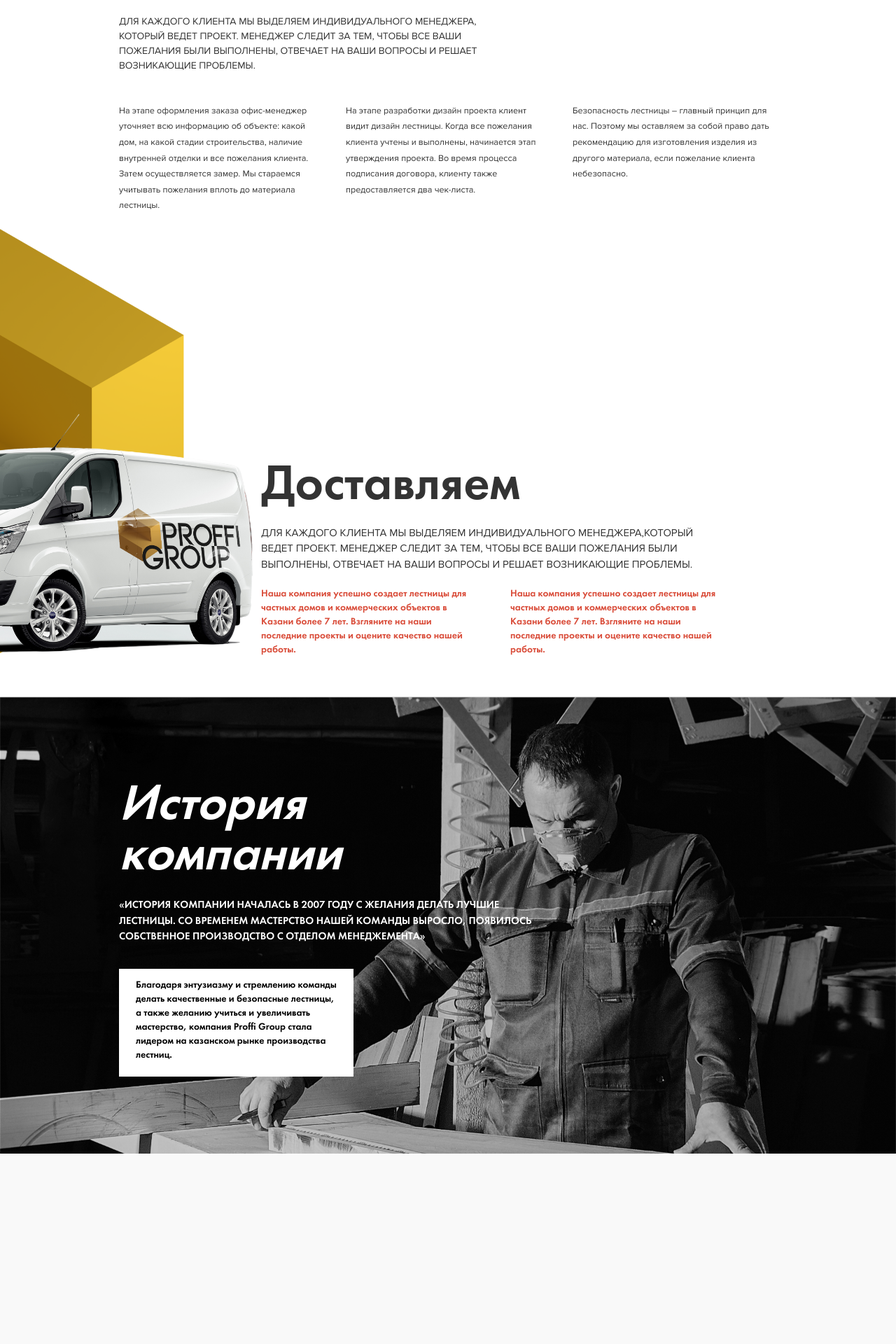
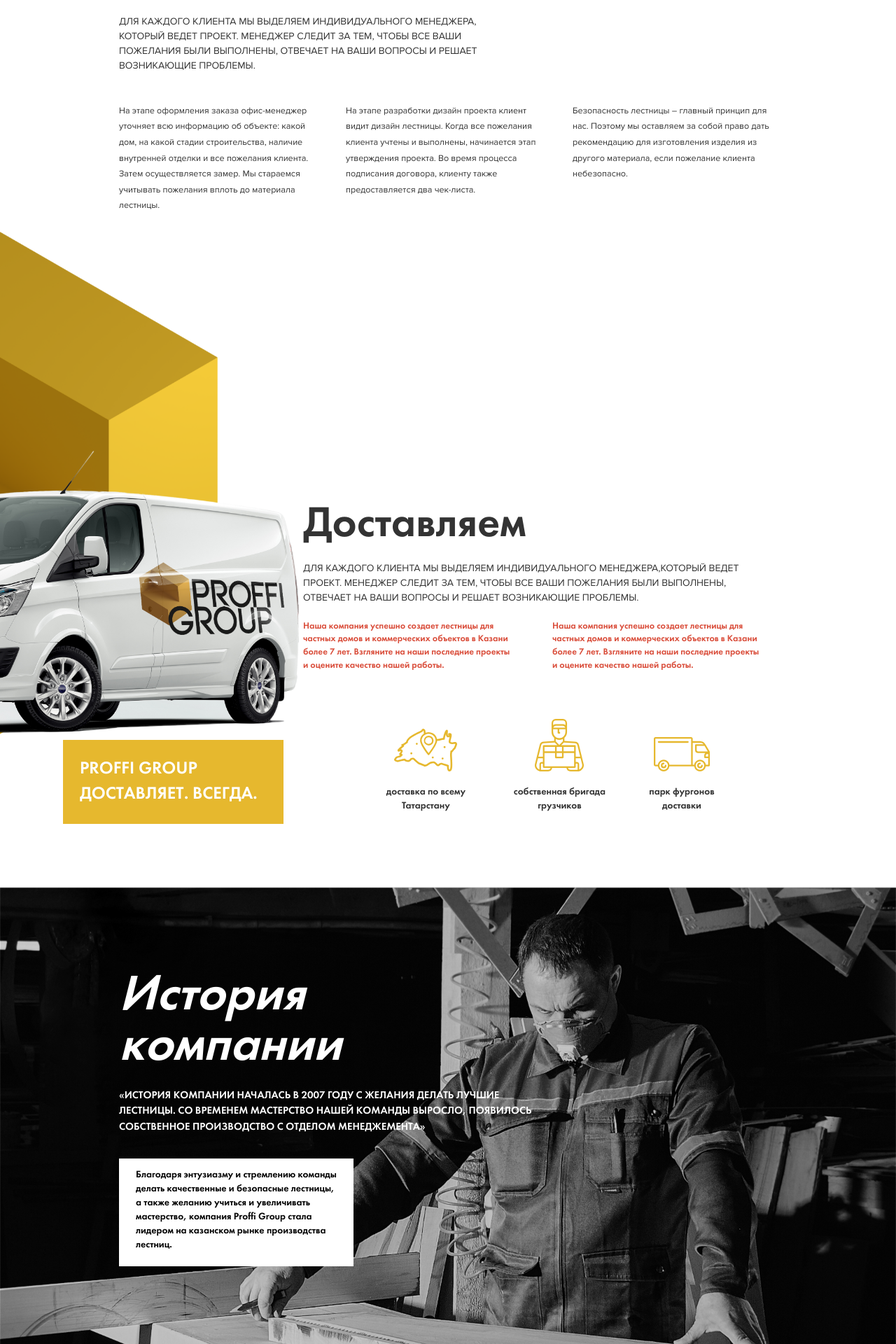
Before and after one commit to Mikhail11/Proffi-Group, a PHP site: page /index2.html in a window 1280 px wide. Shown: the part 4087-6007 px from the top of the page at 70% size. Before the commit the page ends 5735 px from the top, so only its background shows below. Run offline with PHP 8.4, Linux system fonts and the light colour scheme.

Commit message:
Седьмой блок доделан

```diff
--- a/css/style2.css
+++ b/css/style2.css
@@ -52,13 +52,25 @@ html {
 body {
     font-family: 'FuturaDemiC', sans-serif;
 }
-/*  navbar */
 
-.navbar {
+
+.flexible {
     display: flex;
     display: -webkit-box;
     display: -webkit-flex;
     display: -ms-flexbox;
+    align-items: center;
+    -webkit-box-align: center;
+    -webkit-align-items: center;
+    -ms-flex-align: center;
+    justify-content: space-between;
+    -webkit-box-pack: justify;
+    -webkit-justify-content: space-between;
+}
+
+/*  navbar */
+
+.navbar {
     width: 100%;
     padding: 1.4rem 5rem;
     box-shadow: 2px 2px 4px 2px #b3b0b0;
@@ -204,21 +220,9 @@ body {
 /* section */
 
 .section {
-    display: flex;
-    display: -webkit-box;
-    display: -webkit-flex;
-    display: -ms-flexbox;
     width: 100%;
     padding: 3rem 0;
     background-color: #fff;
-    align-items: center;
-    -webkit-box-align: center;
-    -webkit-align-items: center;
-    -ms-flex-align: center;
-    justify-content: space-between;
-    -webkit-box-pack: justify;
-    -webkit-justify-content: space-between;
-    -ms-flex-pack: justify;
     flex-direction: column;
 }
 
@@ -235,6 +239,10 @@ body {
 
 .section__content {
     width: 94rem;
+}
+
+.section__content_long {
+    width:110rem;
 }
 
 .section__content_collapse {
@@ -816,36 +779,30 @@ body {
 }
 
 .logistic__header {
-    font-size: 7.2rem;
+    font-size: 6.2rem;
     width:40.28rem;
-    margin-top: 32.8rem;
-    margin-left: 20.3rem;
+    margin-top: 38.8rem;
+    margin-left: 34.3rem;
     line-height: 0.9;
     font-family: 'FuturaDemiC', sans-serif;
 }
 
 .logistic__sub-header {
     display: block;
-    font-size: 1.5rem;
+    font-size: 1.4rem;
     width: 70%;
     margin-top: 2.2rem;
-    margin-left: 20.3rem;
+    margin-left: 34.3rem;
     line-height: 1.5;
     font-family: 'Proxima Nova Rg', sans-serif;
 }
 
 .logistic__description-block {
-    display: -webkit-box;
-    display: -ms-flexbox;
-    display: flex;
     -webkit-box-align: start;
     -ms-flex-align: start;
     align-items: flex-start;
-    -webkit-box-pack:justify;
-    -ms-flex-pack:justify;
-    justify-content:space-between;
     margin-top: 2.2rem;
-    margin-left: 20.3rem;
+    margin-left: 34.3rem;
     width:70%;
 }
 
@@ -853,9 +810,65 @@ body {
     color: #d94b38;
     width: 30.2rem;
     display: block;
+    font-size: 1.3rem;
 }
 
-/* wood */
+.logistic-footer {
+    margin: 6.2rem 0 6rem 0;
+    align-items: baseline;
+}
+.logistic-footer__slogan-block {
+    align-self: center;
+    width:31.5rem;
+    padding:2.4rem;
+    margin-top: 3rem;
+    background-color: #e6b82e;
+}
+
+.logistic-footer__slogan-text {
+    color:#fff;
+    font-size: 2.5rem;
+}
+
+.logistic-footer__symbols {
+    padding: 0 14rem 0 6rem;
+}
+
+.logistic-footer__symbols-item:first-child {
+    margin-left: 0;
+}
+
+.logistic-footer__symbols-item:last-child {
+    margin-right: 0;
+}
+
+.logistic-footer__symbols-img {
+    display:block;
+    margin: 0 auto 2rem;
+
+}
+.logistic-footer__symbols-text {
+    display: block;
+    text-align: center;
+    width:90%;
+    margin: 0 auto;
+}
+
+
+.icon1 {
+    width:9rem;
+    margin-top: 1.4rem;
+}
+
+.icon2 {
+    width:7rem;
+}
+
+.icon3 {
+    width: 8rem;
+    margin-top: 2.6rem;
+}
+/* styles for support */
 
 .backgrounded {
     background-image: url("../img/history/Pic_1.png");
@@ -878,8 +891,8 @@ body {
     left: 0;
     top: 0;
     background-image: url("../img/logistic/pic1.png");
-    height: 63rem;
-    width: 38.1rem;
+    height: 76rem;
+    width: 45.1rem;
     background-size: cover;
 
 }
--- a/index2.html
+++ b/index2.html
@@ -19,7 +19,7 @@
 
 </head>
 <body>
-<nav class="navbar">
+<nav class="flexible navbar">
     <div class="navbar__item navbar__item_left">
         <img src="img/Logo.png"  class="navbar__image">
     </div>
@@ -59,7 +59,7 @@
         <a href="tel:+78432023411" class="btn btn_yellow">+7&nbsp;843&nbsp;202-34-11</a>
     </div>
 </nav>
-<section class="section">
+<section class="section flexible">
     <div class="section__content">
         <div class="intro">
             <span class="intro__text-block intro__text-block_head">
@@ -71,7 +71,7 @@
             <a class="intro__button btn btn_white">Заказать</a>
             <div class="intro__image-block"></div>
         </div>
-        <div class="skills">
+        <div class="skills flexible">
             <div class="skills__item">
                 <div class="skills__icon icon-time"></div>
                 <span class="skills_text">
@@ -94,7 +94,7 @@
         </div>
     </div>
 </section>
-<section class="section" id="projects">
+<section class="section flexible" id="projects">
     <div class="section__content">
         <div class="projects">
             <div class="project__text-block">
@@ -102,7 +102,7 @@
                 <span class="projects__sub-header">Наша компания успешно создает лестницы для частных домов и коммерческих объектов в Казани более 7 лет. Взгляните на наши последние проекты и оцените качество нашей работы.</span>
             </div>
             <div class="projects__preview">
-                <div class="projects__row">
+                <div class="projects__row flexible">
                     <div class="projects__preview-item">
                         <img src="img/preview/pic 1.png" class="projects__preview-img">
                         <div class="projects__preview-shade">
@@ -125,7 +125,7 @@
                         </div>
                     </div>
                 </div>
-                <div class="projects__row">
+                <div class="projects__row flexible">
                     <div class="projects__preview-item">
                         <img src="img/preview/pic 4.png" class="projects__preview-img">
                         <div class="projects__preview-shade">
@@ -155,9 +155,9 @@
         </div>
     </div>
 </section>
-<section class="section section_relative" id="materials">
+<section class="section section_relative flexible" id="materials">
     <div class="section__content">
-        <div class="materials">
+        <div class="materials flexible">
             <span class="materials__header">Лучшее дерево</span>
             <span class="materials__sub-header">
                 Качество дерева играет решающую роль в создании лестницы. Твердость, фактура, качество обработки и сушки — все эти и многие другие факторы сказываются на качестве итогового продукта.
@@ -216,7 +216,7 @@
     </div>
     <div class="wood"></div>
 </section>
-<section class="section" id="safety">
+<section class="section flexible" id="safety">
     <div class="section__content">
         <div class="safety">
             <span class="safety__header">Безопасность</span>
@@ -234,7 +234,7 @@
                     <b>ВСЁ</b> ДЛЯ <b>БЕЗОПАСНОСТИ</b> ВАШИХ ДЕТЕЙ
                 </span>
             </div>
-            <div class="safety__properties">
+            <div class="safety__properties flexible">
                 <div class="safety__properties-item">
                     <img src="img/safety/icon1.svg" class="safety__properties-img">
                     <span class="safety__properties-text">
@@ -259,7 +259,7 @@
         </div>
     </div>
 </section>
-<section class="section section_not-margin-btm" id="workflow">
+<section class="section section_not-margin-btm flexible" id="workflow">
     <div class="section__content">
         <div class="workflow">
             <span class="workflow__header">Отвечаем за качество</span>
@@ -271,7 +271,7 @@
                 МЕНЕДЖЕР СЛЕДИТ ЗА ТЕМ, ЧТОБЫ ВСЕ ВАШИ ПОЖЕЛАНИЯ БЫЛИ ВЫПОЛНЕНЫ,
                 ОТВЕЧАЕТ НА ВАШИ ВОПРОСЫ И РЕШАЕТ ВОЗНИКАЮЩИЕ ПРОБЛЕМЫ.
             </span>
-            <div class="workflow__orders">
+            <div class="workflow__orders flexible">
                 <span class="workflow__order">
                     На этапе оформления заказа офис-менеджер уточняет всю информацию об объекте: какой дом, на какой стадии строительства, наличие внутренней отделки и все пожелания клиента. Затем осуществляется замер. Мы стараемся учитывать пожелания вплоть до материала лестницы.
                 </span>
@@ -285,30 +285,52 @@
         </div>
     </div>
 </section>
-<section class="section section_relative">
-    <div class="section__content">
-        <div class="logistic">
+<section class="section section_relative flexible">
+    <div class="section__content_long">
+        <div class="section__content">
+            <div class="logistic">
             <span class="logistic__header">
                 Доставляем
             </span>
-            <span class="logistic__sub-header">
+                <span class="logistic__sub-header">
                 ДЛЯ КАЖДОГО КЛИЕНТА МЫ ВЫДЕЛЯЕМ ИНДИВИДУАЛЬНОГО МЕНЕДЖЕРА,КОТОРЫЙ ВЕДЕТ ПРОЕКТ.
                 МЕНЕДЖЕР СЛЕДИТ ЗА ТЕМ, ЧТОБЫ ВСЕ ВАШИ ПОЖЕЛАНИЯ БЫЛИ ВЫПОЛНЕНЫ,
                 ОТВЕЧАЕТ НА ВАШИ ВОПРОСЫ И РЕШАЕТ ВОЗНИКАЮЩИЕ ПРОБЛЕМЫ.
             </span>
-            <div class="logistic__description-block">
+                <div class="logistic__description-block flexible">
                 <span class="logistic__description-item">
                     Наша компания успешно создает лестницы для частных домов и коммерческих объектов в Казани более 7 лет. Взгляните на наши последние проекты и оцените качество нашей работы.
                 </span>
-                <span class="logistic__description-item">
+                    <span class="logistic__description-item">
                     Наша компания успешно создает лестницы для частных домов и коммерческих объектов в Казани более 7 лет. Взгляните на наши последние проекты и оцените качество нашей работы.
                 </span>
+                </div>
             </div>
+        </div>
+        <div class="logistic-footer flexible">
+            <div class="logistic-footer__slogan-block">
+                    <span class="logistic-footer__slogan-text">
+                        <b>PROFFI GROUP</b><br/>ДОСТАВЛЯЕТ. ВСЕГДА.
+                    </span>
+            </div>
+            <div class="logistic-footer__symbols flexible">
+                <div class="logistic-footer__symbols-item">
+                    <img src="img/logistic/icon1.svg" class="logistic-footer__symbols-img icon1">
+                    <span class="logistic-footer__symbols-text">доставка по всему Татарстану</span>
+                </div>
+                <div class="logistic-footer__symbols-item">
+                    <img src="img/logistic/icon2.svg"  class="logistic-footer__symbols-img icon2">
+                    <span class="logistic-footer__symbols-text">собственная бригада грузчиков</span>
+                </div>
+                <div class="logistic-footer__symbols-item">
+                    <img src="img/logistic/icon3.svg"  class="logistic-footer__symbols-img icon3">
+                    <span class="logistic-footer__symbols-text">парк фургонов доставки</span>
+                </div>
         </div>
     </div>
     <div class="auto_img"></div>
 </section>
-<section class="section backgrounded" id="history">
+<section class="section backgrounded flexible" id="history">
     <div class="section__content">
         <div class="history">
             <span class="history__header">История компании</span>
```
Also changed, not shown: other parts of css/style2.css (+9 -50 lines), img/logistic/icon1.svg (added), img/logistic/icon2.svg (added), img/logistic/icon3.svg (added).
